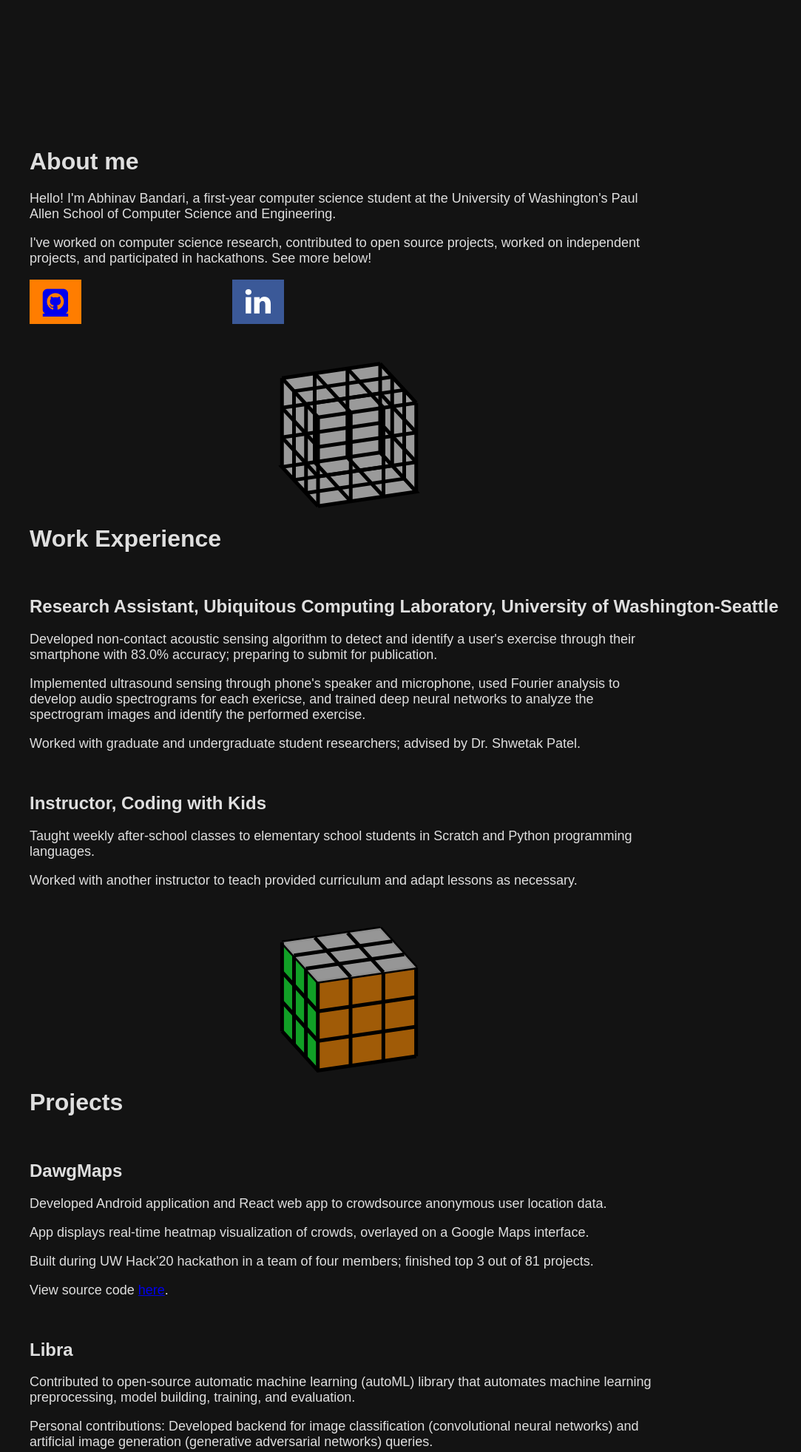
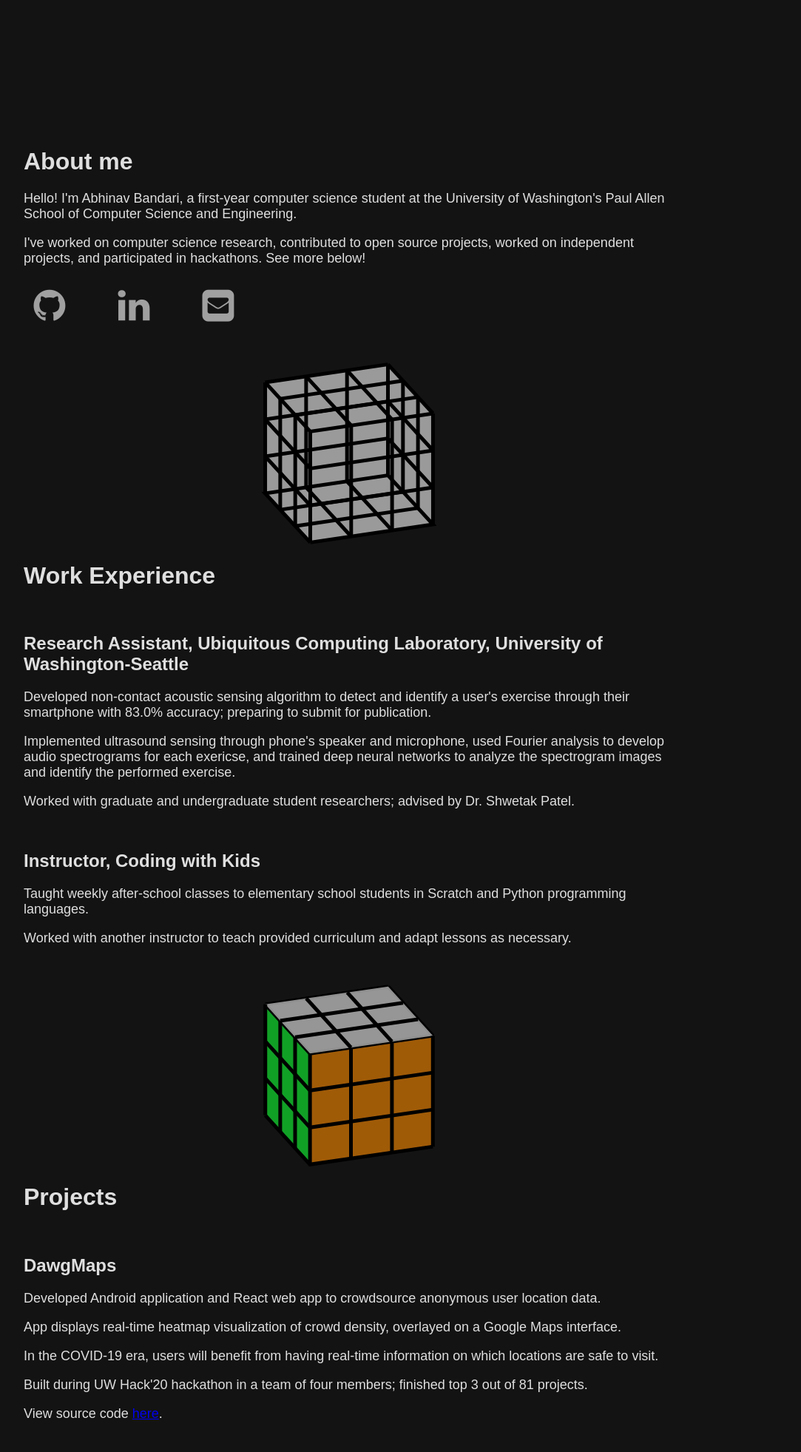
Before and after one commit to abx393/rotating-cube, a PHP site: page / in a window 1280 px wide. Shown: the top 1963 px of the page at 74% size, without its empty margins (168-1251 px from the left). Run offline with PHP 8.4, Linux system fonts and the light colour scheme; some libraries are stand-ins or nearby versions.

Commit message:
fixed icons, cleanup

```diff
--- a/index.html
+++ b/index.html
@@ -19,20 +19,17 @@
   </head>
 
   <body>
-
     <button id = "drawBtn" >Start</button>
-
     <h1 id="about-me-h1">About me</h1>
 
     <p>Hello! I'm Abhinav Bandari, a first-year computer science student at the University of Washington's Paul Allen School of Computer Science and Engineering. </p>
     <p>I've worked on computer science research, contributed to open source projects, worked on independent projects, and participated in hackathons. See more below! </p>
 
-    <a class = "fa fa-github-square" href = "https://www.github.com/abx393" target = "_blank"></a>
+    <a class="fa fa-github" href="https://www.github.com/abx393" target="_blank"></a>
+    <a class="fa fa-linkedin" href="https://www.linkedin.com/in/abhinav-bandari-538696166/" target="_blank"></a>
+    <a class="fa fa-envelope-square" href="mailto:abandari99@gmail.com"></a>
 
-    <a id = "linkedin" class = "fa fa-linkedin" href = "https://www.linkedin.com/in/abhinav-bandari-538696166/" target = "_blank"></a>
-
-    <a id = "emailLink" href = "mailto:abandari99@gmail.com"></a>
-    <canvas id = "transparentCanvas" width = "200" height = "200"></canvas>
+    <canvas class="cube" id="transparentCanvas" width="250" height="250"></canvas>
 
     <h1 id="experience-h1">Work Experience</h1>
     </br>
@@ -53,14 +50,16 @@
       <p>Worked with another instructor to teach provided curriculum and adapt lessons as necessary.</p>
     </div>
 
-    <canvas id = "rubiksCanvas" width = "200" height = "200"></canvas>
+    <canvas class="cube" id = "rubiksCanvas" width = "250" height = "250"></canvas>
 
     <h1 id="projects-h1">Projects</h1>
     </br>
     <div>
       <h2>DawgMaps</h2>
       <p>Developed Android application and React web app to crowdsource anonymous user location data.</p>
-      <p>App displays real-time heatmap visualization of crowds, overlayed on a Google Maps interface.</p>
+      <p>App displays real-time heatmap visualization of crowd density, overlayed on a Google Maps interface.</p>
+      <p>In the COVID-19 era, users will benefit from having real-time information on which locations are
+        safe to visit.</p>
       <p>Built during UW Hack'20 hackathon in a team of four members; finished top 3 out of 81 projects.</p>
       <p>View source code <a href="https:www.github.com/abhaybd/DawgMaps">here</a>.</p>
     </div>
@@ -74,6 +73,16 @@
         artificial image generation (generative adversarial networks) queries. </p>
       <p>Library has over 17,000 downloads. View source code <a href="https:www.github.com/palashio/libra">here</a></p>
     </div>
+    </br>
+
+    <div>
+      <h2>PneumoNet</h2>
+      <p>Developed deep learning classification algorithm to take a chest X-ray image as input and output
+        a diagnosis for four heart and lung conditions (pneumonia, pneumothorax, cardiomegaly, pulmonary
+        edema) </p>
+      <p>Developed image classification algorithm using dataset of chest X-rays released by the National Institutes of Health.</p>
+      <p>The algorithm's performance was comparable to performance of state-of-the-art algorithms on this dataset.</p>
+    </div>
 
     <script src = "scripts/coordinates.js"></script>
     <script src = "scripts/draw.js"></script>
--- a/style.css
+++ b/style.css
@@ -1,11 +1,9 @@
 body {
     background-color: #131313;
-    margin-top: 200px;
-    margin-bottom: 200px;
+    margin: 200px 200px 200px 200px;
 }
 
 h1, h2, h3 {
-    margin-left: 200px;
     font-family: sans-serif;
     color: #DFDFDF;
 }
@@ -24,23 +22,14 @@ button#drawBtn {
 p {
     font-family: sans-serif;
     font-size: 18px;
-    margin-left: 200px;
-    margin-right: 200px;
     color: #DFDFDF;
 }
 
-canvas#transparentCanvas {
+.cube {
     display: block;
     margin-top: 50px;
     margin-left: auto;
     margin-right: auto;
-}
-
-canvas#rubiksCanvas {
-    display: block;
-    margin-left: auto;
-    margin-right: auto;
-    margin-top: 50px;
 }
 
 img {
@@ -49,37 +38,13 @@ img {
     display: block;
 }
 
-a {
-    /*margin-left: 50px;*/
-}
-
-/*
-a:link {
-    color: #007BFF;
-    text-decoration: none;
-}
-
-a:visited {
-    color: #551ABB;
-    text-decoration: none;
-}
-
-a:active {
-    color: #EE0000;
-    text-decoration: underline;
-}
-*/
-
-a#linkedin {
-    color: white;
-    text-decoration: none;
-}
-
 .fa {
     padding: 10px 10px 0px 10px;
-    font-size: 40px;
+    font-size: 50px;
     text-align: center;
-    margin-left: 200px;
+    margin-right: 40px;
+    color: #ffffff99;
+    text-decoration: none;
     height: 50px;
     width: 50px;
 }
@@ -87,31 +52,3 @@ a#linkedin {
 .fa:hover{
     opacity: 0.7;
 }
-
-.fa-github-square {
-    background: rgb(255, 125, 0);
-}
-
-.fa-linkedin {
-    background: #3B5998;
-}
-
-button#resumeBtn {
-    width: 200px;
-    background-color: dodgerblue;
-    border: none;
-    color: white;
-    padding: 5px 20px 5px 0px;
-    cursor: pointer;
-    font-size: 15px;
-    margin-left: 30px;
-    text-align: left;
-}
-
-button#resumeBtn:hover {
-    background-color: royalblue;
-}
-
-a#emailLink {
-    margin-left: 30px;
-}
```
